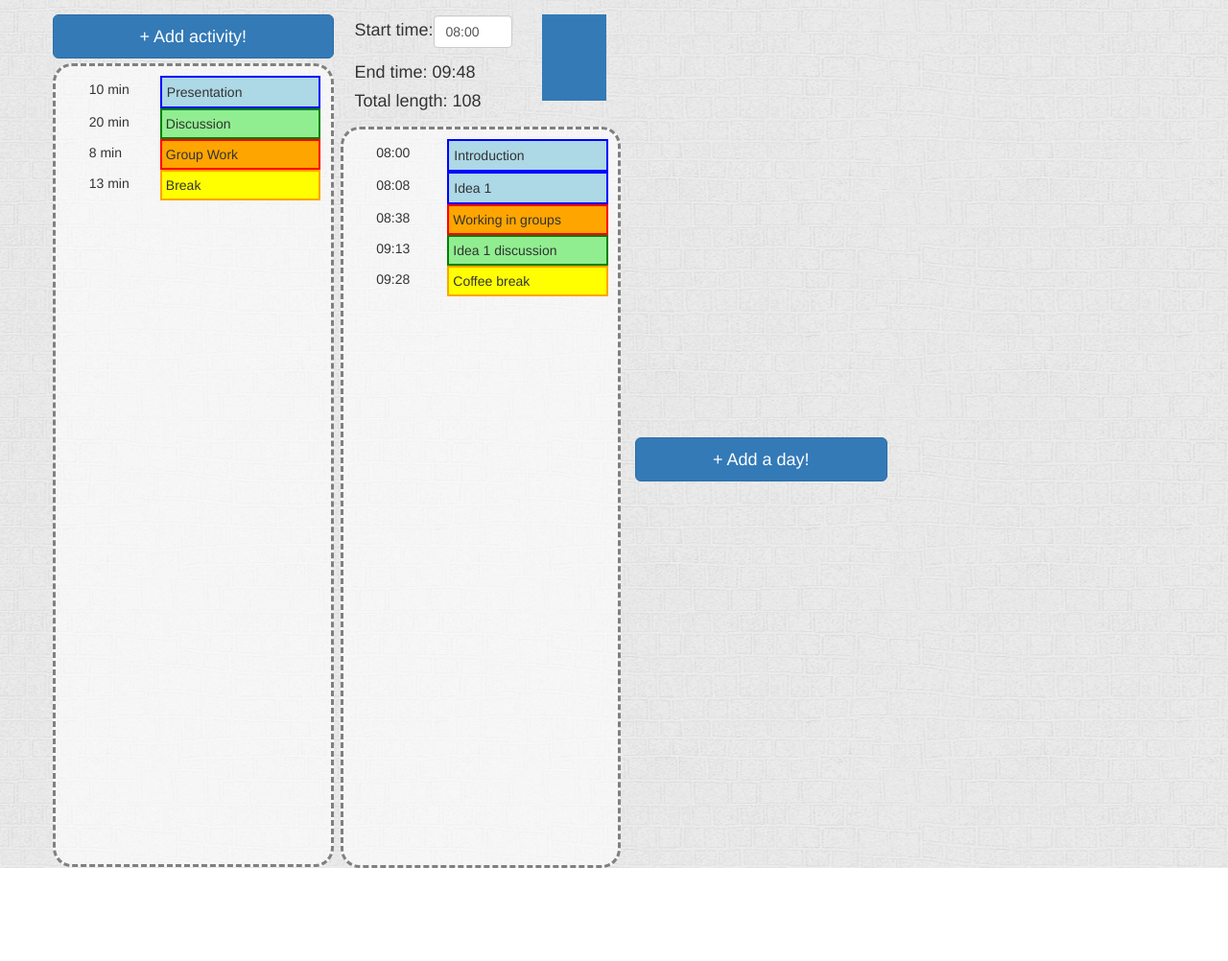
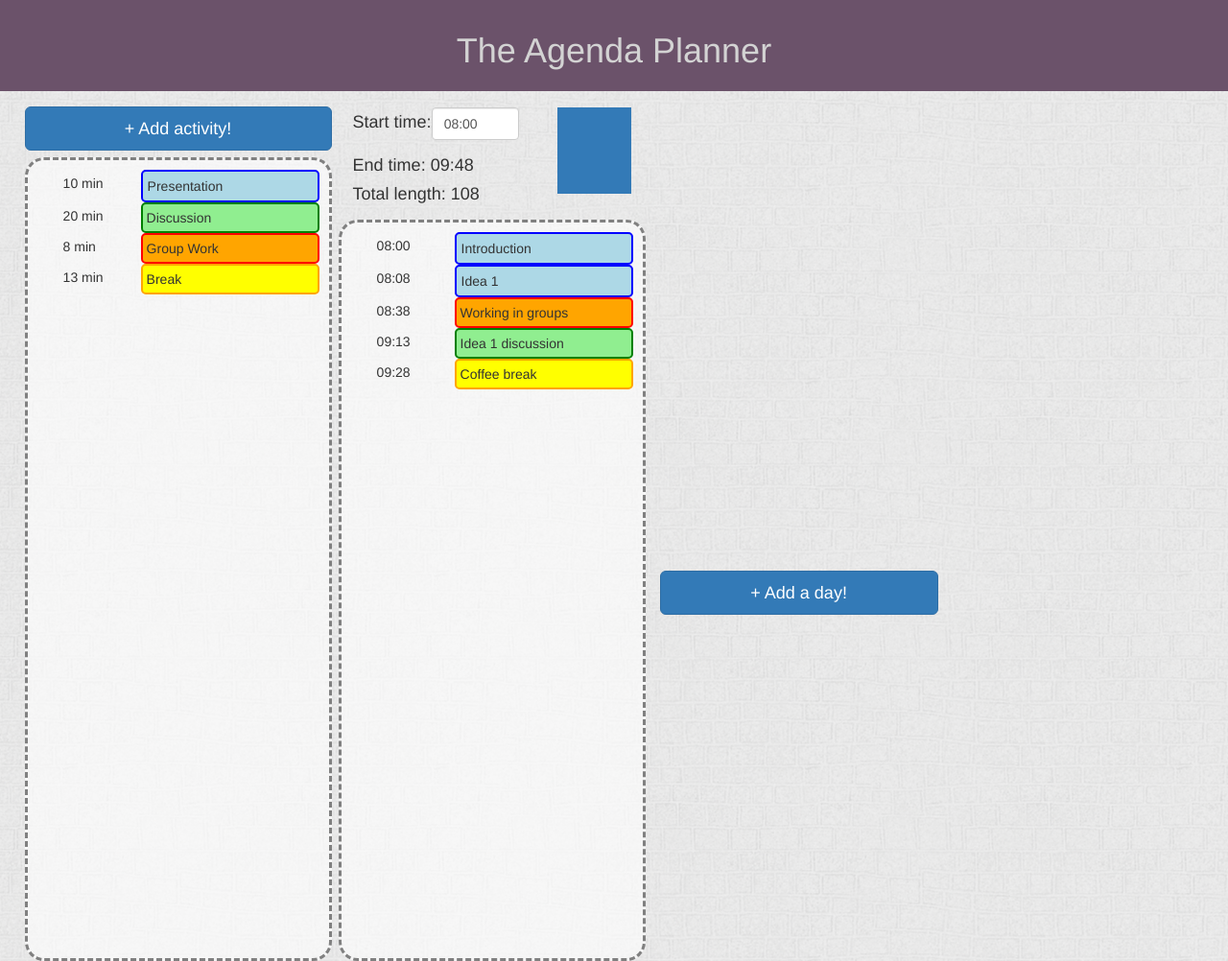
Before and after one commit to Dexterminator/iprog-project, a plain HTML site: page index.html in a window 1280 px wide. Shown: the whole page at 96% size. Before the commit the page ends 905 px from the top, so only its background shows below. Drawn offline with nearby package versions, Linux system fonts and the light colour scheme.

Commit message:
Added top bar and changed some layout.

```diff
--- a/index.html
+++ b/index.html
@@ -11,12 +11,17 @@
 </head>
 
 <body class="background-image">
-    <div class="container">
+    <div class="container-fluid">
         <div class="row">
+            <div class="top-bar">
+                <h1>The Agenda Planner</h1>
+            </div>
+        </div>
 
+        <div class="row">
             <!-- addActivitiesView -->
             <div id="addActivitiesView">
-                <div class="col-md-3 column-1">
+                <div class="col-md-3 column-1 column-1-margin">
                     <div class="row">
                         <button id="addActivityButton" class="addActivity-button btn btn-primary btn-lg btn-block">+ Add activity!</button>
                     </div>
--- a/main.css
+++ b/main.css
@@ -17,12 +17,24 @@ li{
 	display:none;
 }
 
+.top-bar {
+	padding-top: 1%;
+	padding-bottom: 1%;
+	text-align: center;
+	color: lightgrey;
+	background-color: #6B526A;
+}
+
 .button-centered {
 	margin-top: 40%;
 }
 
 .column-1 {
 	margin-right: 7px;
+}
+
+.column-1-margin {
+	margin-left: 2%;
 }
 
 .addActivity-button {
@@ -69,24 +81,28 @@ li{
 	border: 2px solid blue;
 	padding: 5px;
 	background: lightblue;
+	border-radius: 5px;
 }
 
 .activity-discussion {
 	border: 2px solid green;
 	padding: 4px;
 	background: lightgreen;
+	border-radius: 5px;
 }
 
 .activity-groupwork {
 	border: 2px solid red;
 	padding: 4px;
 	background: orange;
+	border-radius: 5px;
 }
 
 .activity-break {
 	border: 2px solid orange;
 	padding: 4px;
 	background: yellow;
+	border-radius: 5px;
 }
 .activity-presentation:hover {
 	color: white;
```
